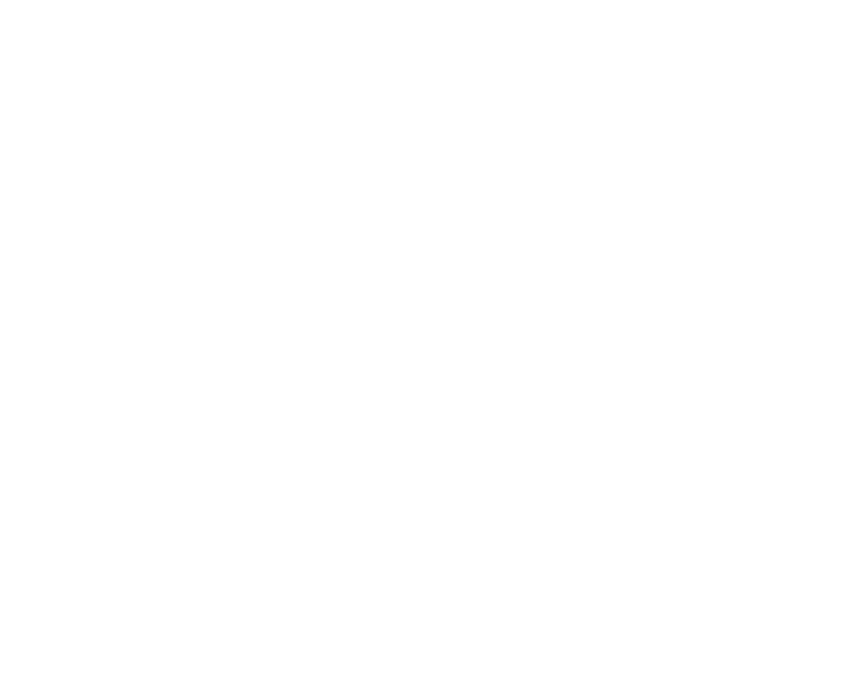
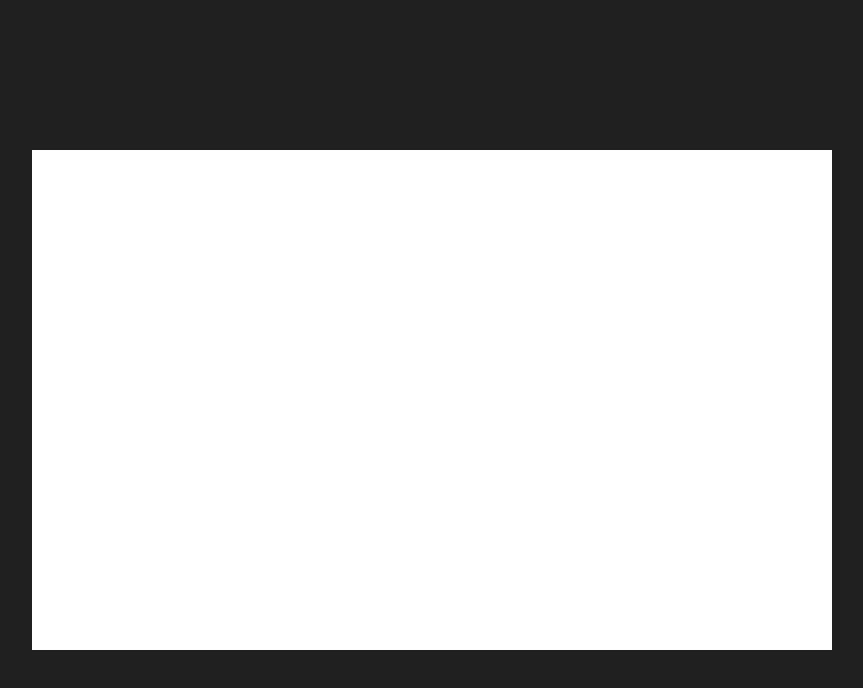
Before and after one commit to MeJunae/somebodies, a Vue app: page / in a window 1280 px wide. Shown: the top 688 px of the page, without its empty margins (208-1071 px from the left). Built offline with nearby package versions, Linux system fonts and the light colour scheme.

Commit message:
feat(app-component): make main canvas to center of the screen

```diff
--- a/src/App.vue
+++ b/src/App.vue
@@ -1,6 +1,6 @@
 <template>
   <div id="app">
-    <MainCanvas msg="Welcome to Your Vue.js App" />
+    <MainCanvas />
   </div>
 </template>
 
@@ -15,3 +15,18 @@ import MainCanvas from './components/MainCanvas.vue';
 })
 export default class App extends Vue {}
 </script>
+
+<style>
+* {
+  margin: 0;
+  padding: 0;
+}
+
+#app {
+  display: flex;
+  align-items: center;
+  justify-content: center;
+  height: 100vh;
+  background-color: #202020;
+}
+</style>
```
